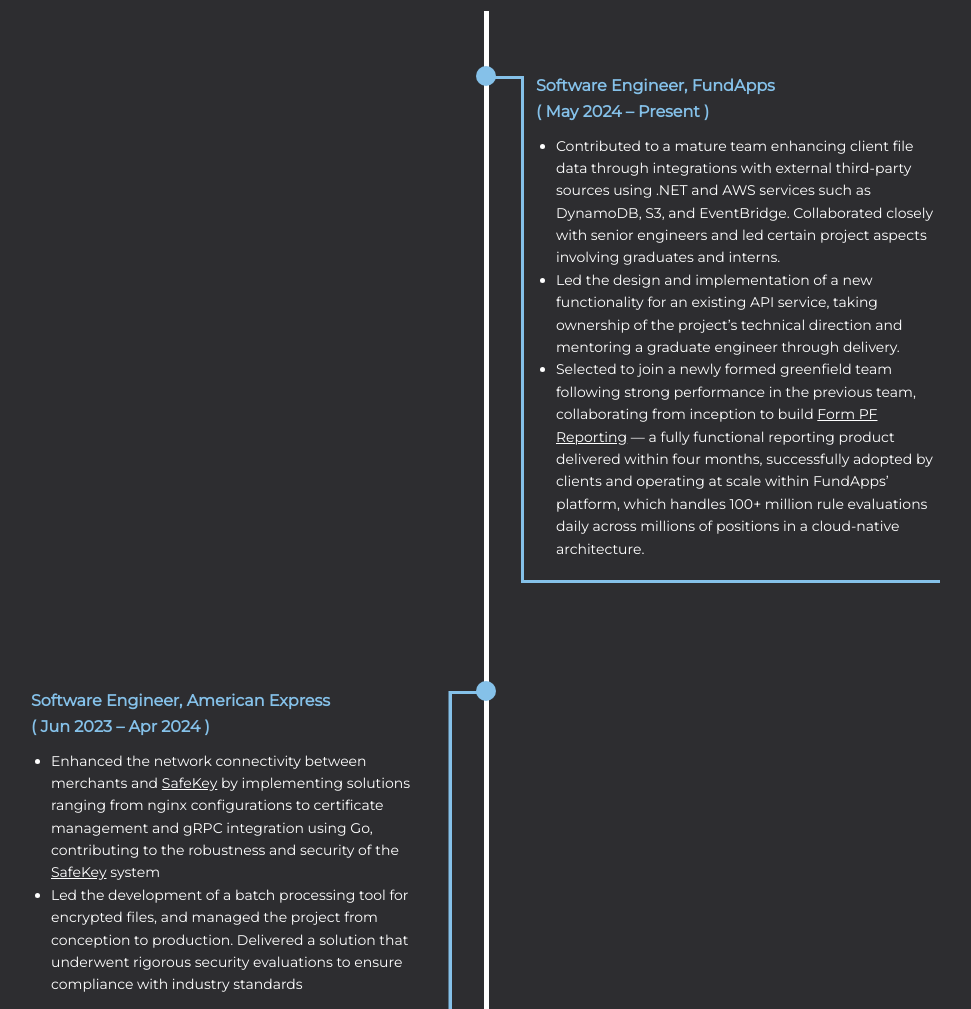
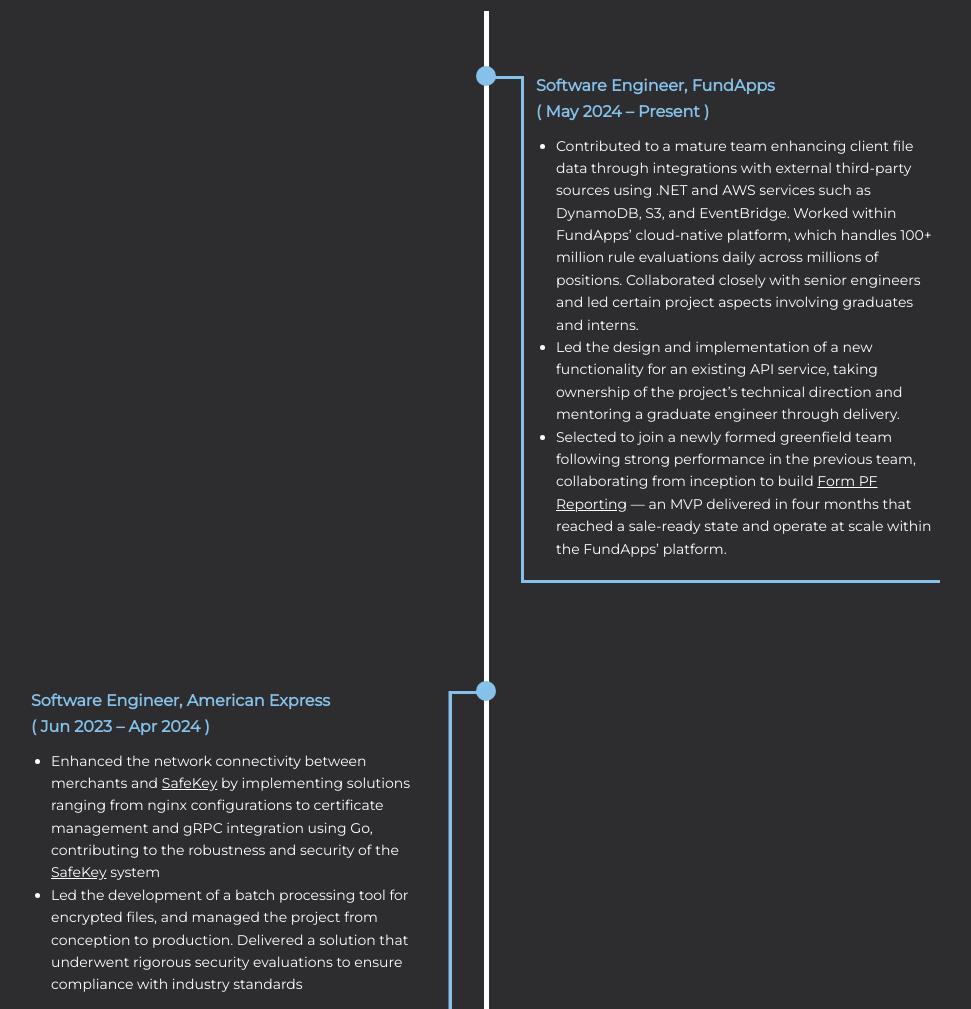
Before and after one commit to Hayley-Kwok/hayley-kwok.github.io, a plain HTML site: page index.html in a window 1280 px wide. Shown: the part 1520-2529 px from the top of the page, without its empty margins (154-1125 px from the left). Drawn offline with nearby package versions, Linux system fonts and the light colour scheme.

Commit message:
update phrasing

```diff
--- a/index.html
+++ b/index.html
@@ -61,9 +61,9 @@
             <h5>Software Engineer, FundApps <br>
               ( May 2024 – Present )</h5>
             <ul>
-              <li>Contributed to a mature team enhancing client file data through integrations with external third-party sources using .NET and AWS services such as DynamoDB, S3, and EventBridge. Collaborated closely with senior engineers and led certain project aspects involving graduates and interns.</li>
+              <li>Contributed to a mature team enhancing client file data through integrations with external third-party sources using .NET and AWS services such as DynamoDB, S3, and EventBridge. Worked within FundApps’ cloud-native platform, which handles 100+ million rule evaluations daily across millions of positions. Collaborated closely with senior engineers and led certain project aspects involving graduates and interns.</li>
               <li>Led the design and implementation of a new functionality for an existing API service, taking ownership of the project’s technical direction and mentoring a graduate engineer through delivery.</li>
-              <li>Selected to join a newly formed greenfield team following strong performance in the previous team, collaborating from inception to build <a href="https://www.fundapps.co/form-pf-reporting" target="_blank">Form PF Reporting</a> — a fully functional reporting product delivered within four months, successfully adopted by clients and operating at scale within FundApps’ platform, which handles 100+ million rule evaluations daily across millions of positions in a cloud-native architecture.</li>
+              <li>Selected to join a newly formed greenfield team following strong performance in the previous team, collaborating from inception to build <a href="https://www.fundapps.co/form-pf-reporting" target="_blank">Form PF Reporting</a> — an MVP delivered in four months that reached a sale-ready state and operate at scale within the FundApps’ platform.</li>
             </ul>
           </div>
         </div>
@@ -331,7 +331,7 @@
       <br>
       <br>
       <p>Made with HTML5 & Bootstrap & <a href="https://github.com/mattboldt/typed.js/"><u>typed.js</u></a> & JQuery <br>
-        Last Update: Oct 2025</p>
+        Last Update: Dec 2025</p>
     </div>
   </div>
   <footer class="text-center"> <a class="up-arrow" href="#hi" data-toggle="tooltip" title="TO TOP"> <span
```
Also changed, not shown: 3 other files.
